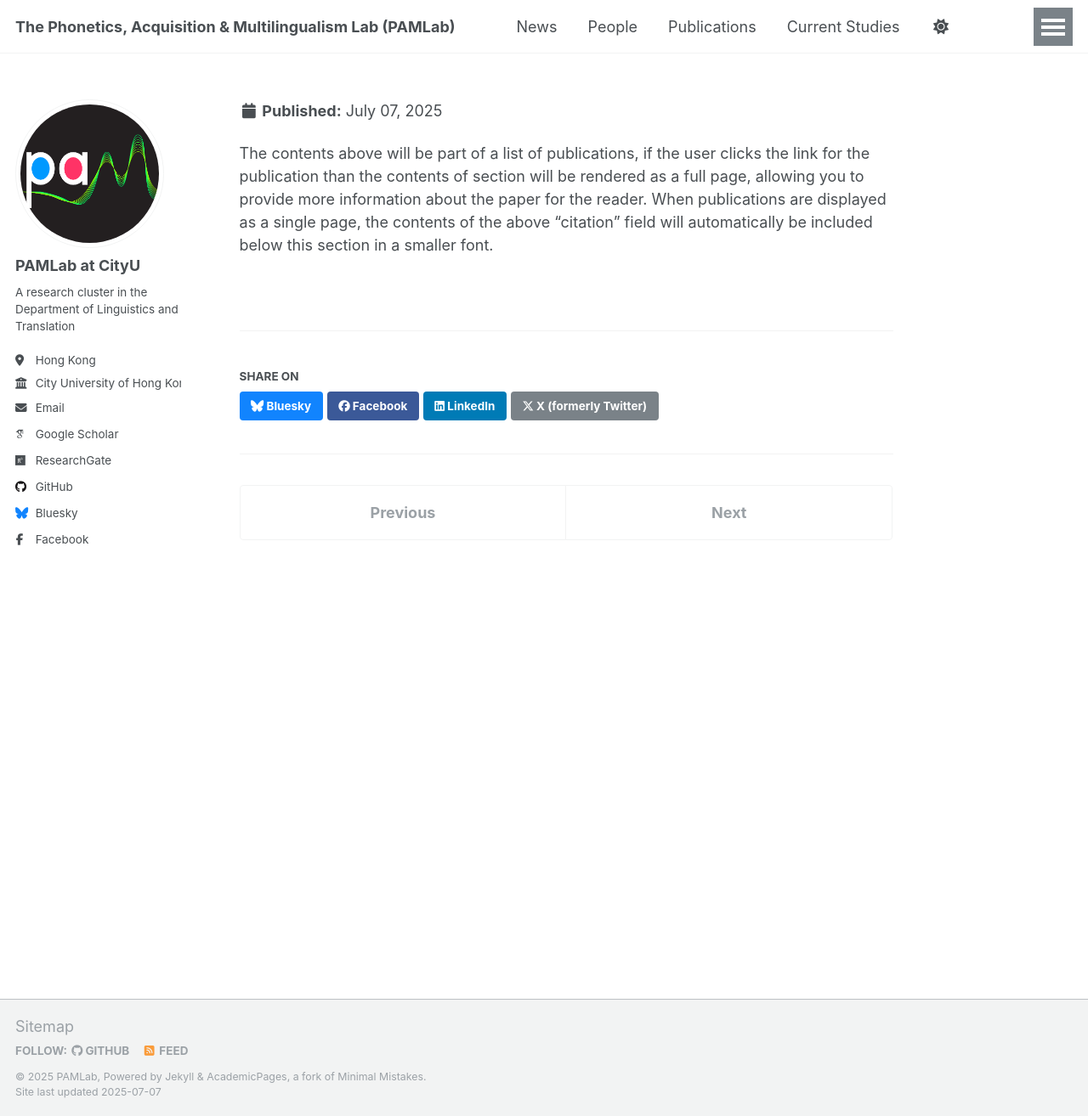
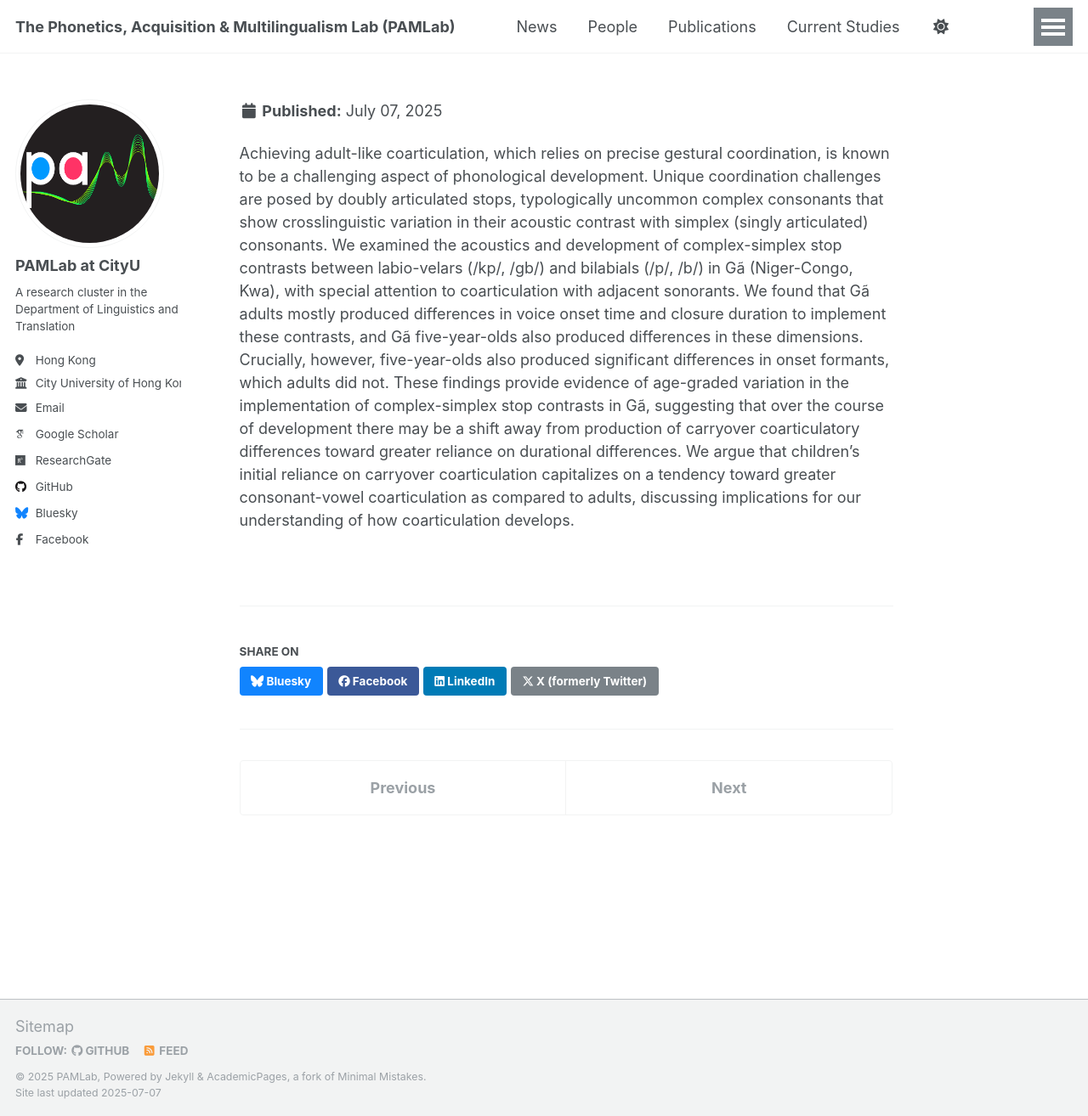
Before and after one commit to thepamlab/thepamlab.github.io, a Jekyll site: the page built from _publications/2025-01-02-coarticulation.md, in a window 1280 px wide and 1314 px high. Shown: the whole window at 85% size. Built offline with Jekyll 4.4.1, drawn with Linux system fonts in a browser that asks for light colours; some web fonts are replaced; a script that is not in the unit is left out.

Commit message:
Update 2025-01-02-coarticulation.md

```diff
--- a/_publications/2025-01-02-coarticulation.md
+++ b/_publications/2025-01-02-coarticulation.md
@@ -1,13 +1,13 @@
 ---
-title: "Coarticulation and coordination in phonological development: Insights from children's and adults' production of complex–simplex stop contrasts in Gã"
+title: "Coarticulation and coordination in phonological development: Insights from children's and adults' production of complex–simplex stop contrasts in Ga"
 collection: publications
 category: articles
 permalink: /publication/2025-01-02-coarticulation
-excerpt: 'Achieving adult-like coarticulation, which relies on precise gestural coordination, is known to be a challenging aspect of phonological development. Unique coordination challenges are posed by doubly articulated stops, typologically uncommon complex consonants that show crosslinguistic variation in their acoustic contrast with simplex (singly articulated) consonants. We examined the acoustics and development of complex-simplex stop contrasts between labio-velars (/kp/, /gb/) and bilabials (/p/, /b/) in Gã (Niger-Congo, Kwa), with special attention to coarticulation with adjacent sonorants. We found that Gã adults mostly produced differences in voice onset time and closure duration to implement these contrasts, and Gã five-year-olds also produced differences in these dimensions. Crucially, however, five-year-olds also produced significant differences in onset formants, which adults did not. These findings provide evidence of age-graded variation in the implementation of complex-simplex stop contrasts in Gã, suggesting that over the course of development there may be a shift away from production of carryover coarticulatory differences toward greater reliance on durational differences. We argue that children's initial reliance on carryover coarticulation capitalizes on a tendency toward greater consonant-vowel coarticulation as compared to adults, discussing implications for our understanding of how coarticulation develops.'
+excerpt: 'Achieving adult-like coarticulation, which relies on precise gestural coordination, is known to be...'
 date: 2025-01-02
 venue: 'Journal of Phonetics'
 paperurl: 'http://thepamlab.github.io/files/KpogoChang2025_JPhon.pdf'
 citation: 'Kpogo, F., & Chang, C. B. (2025). Coarticulation and coordination in phonological development: Insights from children's and adults' production of complex–simplex stop contrasts in Gã. <i>Journal of Phonetics</i>, <i>108</i>, 101378.'
 ---
 
-The contents above will be part of a list of publications, if the user clicks the link for the publication than the contents of section will be rendered as a full page, allowing you to provide more information about the paper for the reader. When publications are displayed as a single page, the contents of the above "citation" field will automatically be included below this section in a smaller font.
+Achieving adult-like coarticulation, which relies on precise gestural coordination, is known to be a challenging aspect of phonological development. Unique coordination challenges are posed by doubly articulated stops, typologically uncommon complex consonants that show crosslinguistic variation in their acoustic contrast with simplex (singly articulated) consonants. We examined the acoustics and development of complex-simplex stop contrasts between labio-velars (/kp/, /gb/) and bilabials (/p/, /b/) in Gã (Niger-Congo, Kwa), with special attention to coarticulation with adjacent sonorants. We found that Gã adults mostly produced differences in voice onset time and closure duration to implement these contrasts, and Gã five-year-olds also produced differences in these dimensions. Crucially, however, five-year-olds also produced significant differences in onset formants, which adults did not. These findings provide evidence of age-graded variation in the implementation of complex-simplex stop contrasts in Gã, suggesting that over the course of development there may be a shift away from production of carryover coarticulatory differences toward greater reliance on durational differences. We argue that children's initial reliance on carryover coarticulation capitalizes on a tendency toward greater consonant-vowel coarticulation as compared to adults, discussing implications for our understanding of how coarticulation develops.
```
